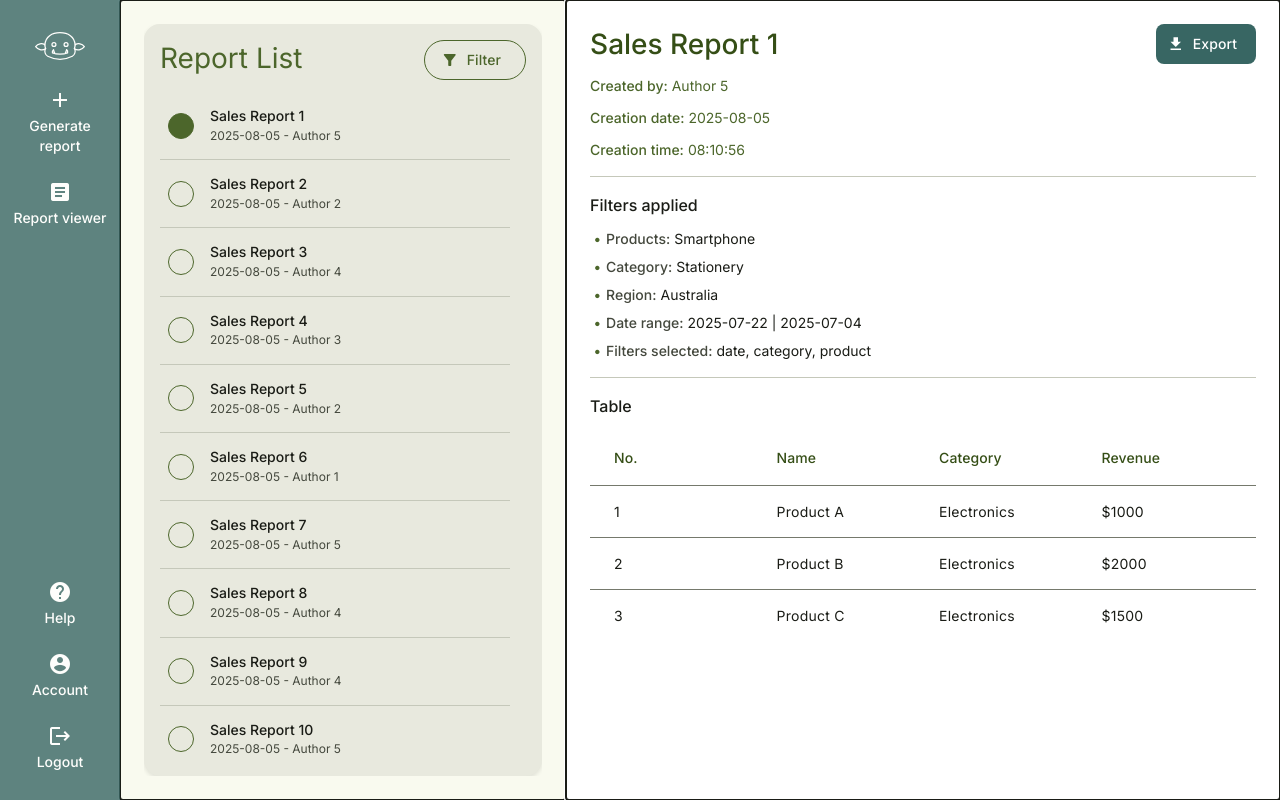
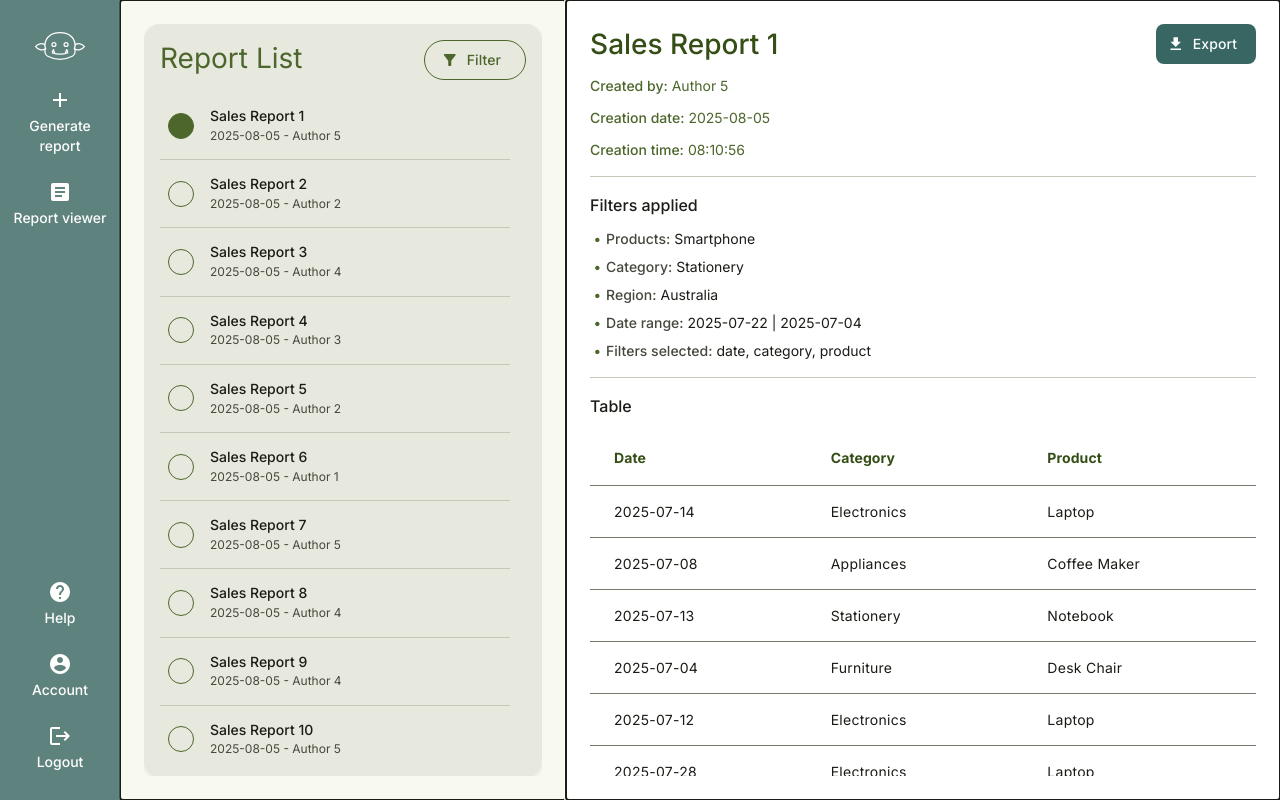
Before and after one commit to jaimeAlorg/Report-builder-tool, an Angular app: page /reports in a window 1280 px wide. Built offline with nearby package versions, Linux system fonts and the light colour scheme.

Commit message:
feat(table): Implemented table component

```diff
--- a/src/app/components/table/table.html
+++ b/src/app/components/table/table.html
@@ -1,32 +1,15 @@
 <div class="table-container">
   <mat-table [dataSource]="dataSource" class="mat-table mat-elevation-z8">
-    <ng-container matColumnDef="position">
+    <ng-container
+      *ngFor="let column of displayedColumns"
+      [matColumnDef]="column"
+    >
       <mat-header-cell class="table-header" *matHeaderCellDef>
-        No.
+        {{ column | titlecase }}
       </mat-header-cell>
       <mat-cell *matCellDef="let element">
-        {{ element.position }}
+        {{ element[column] }}
       </mat-cell>
-    </ng-container>
-    <ng-container matColumnDef="name">
-      <mat-header-cell class="table-header" *matHeaderCellDef>
-        Name
-      </mat-header-cell>
-      <mat-cell *matCellDef="let element"> {{ element.name }} </mat-cell>
-    </ng-container>
-    <ng-container matColumnDef="category">
-      <mat-header-cell class="table-header" *matHeaderCellDef>
-        Category
-      </mat-header-cell>
-      <mat-cell *matCellDef="let element">
-        {{ element.category }}
-      </mat-cell>
-    </ng-container>
-    <ng-container matColumnDef="revenue">
-      <mat-header-cell class="table-header" *matHeaderCellDef>
-        Revenue
-      </mat-header-cell>
-      <mat-cell *matCellDef="let element"> ${{ element.revenue }} </mat-cell>
     </ng-container>
     <mat-header-row *matHeaderRowDef="displayedColumns"></mat-header-row>
     <mat-row *matRowDef="let row; columns: displayedColumns"></mat-row>
--- a/src/app/components/table/table.scss
+++ b/src/app/components/table/table.scss
@@ -1,7 +1,39 @@
+@use "../../styles/design-tokens" as tokens;
+
+.table-container {
+  width: 100%;
+  height: 100%;
+  overflow-x: auto;
+  overflow-y: auto;
+
+  &::-webkit-scrollbar {
+    width: 8px;
+    height: 8px;
+  }
+
+  &::-webkit-scrollbar-thumb {
+    background: var(--mat-sys-surface-variant);
+    border-radius: 4px;
+    overflow-y: none;
+
+    &:hover {
+      background: var(--mat-sys-outline);
+    }
+  }
+}
+
 .mat-table {
   background-color: var(--mat-sys-surface-container-lowest);
+  width: 100%;
+  min-width: 600px;
 
   .table-header {
     color: var(--mat-sys-on-primary-container);
+    font-weight: bold;
+    white-space: nowrap;
+  }
+
+  .mat-cell {
+    white-space: nowrap;
   }
 }
--- a/src/app/components/table/table.ts
+++ b/src/app/components/table/table.ts
@@ -1,21 +1,47 @@
-import { Component, Input } from '@angular/core';
+import { Component, Input, OnChanges, OnInit } from '@angular/core';
 import { MatTableModule } from '@angular/material/table';
+import { ReportService } from '../../services/report-service';
+import { CommonModule } from '@angular/common';
 
 @Component({
   selector: 'app-table',
-  imports: [MatTableModule],
+  imports: [MatTableModule, CommonModule],
   templateUrl: './table.html',
   styleUrl: './table.scss'
 })
-export class Table {
-  @Input() selectedColumns: any[] = [];
+export class Table implements OnInit, OnChanges {
+  @Input() selectedColumns: string[] = [];
+  dataSource: any[] = [];
+  displayedColumns: string[] = [];
 
-  displayedColumns: string[] = ['position', 'name', 'category', 'revenue'];
+  constructor(private reportService: ReportService) { }
 
-  dataSource = [
-    { position: 1, name: 'Product A', category: 'Electronics', revenue: 1000 },
-    { position: 2, name: 'Product B', category: 'Electronics', revenue: 2000 },
-    { position: 3, name: 'Product C', category: 'Electronics', revenue: 1500 },
-  ];
+  ngOnInit() {
+    this.getTableData();
+  }
 
+  ngOnChanges(simpleChanges: any): void {
+    if (simpleChanges['selectedColumns']) {
+      this.updateDisplayedColumns();
+      this.getTableData();
+
+    }
+  }
+
+  private updateDisplayedColumns(): void {
+    if (this.selectedColumns && this.selectedColumns.length > 0) {
+      this.displayedColumns = [...this.selectedColumns];
+    }
+  }
+
+  getTableData(): void {
+    this.reportService.getReportTableData(this.displayedColumns).subscribe({
+      next: (data) => {
+        this.dataSource = data;
+      },
+      error: (error) => {
+        console.error('Error updating table data:', error);
+      }
+    });
+  }
 }
```
